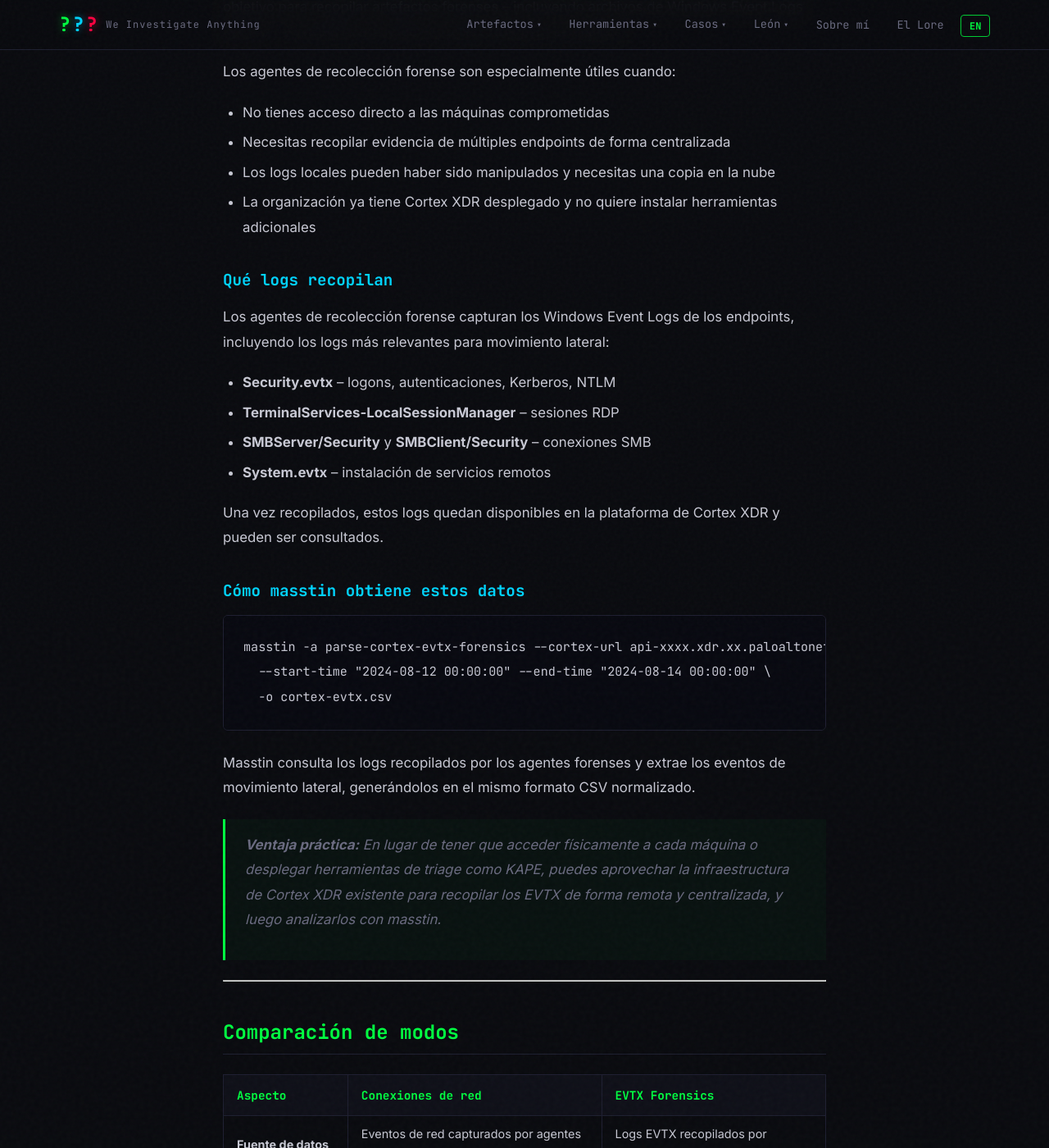
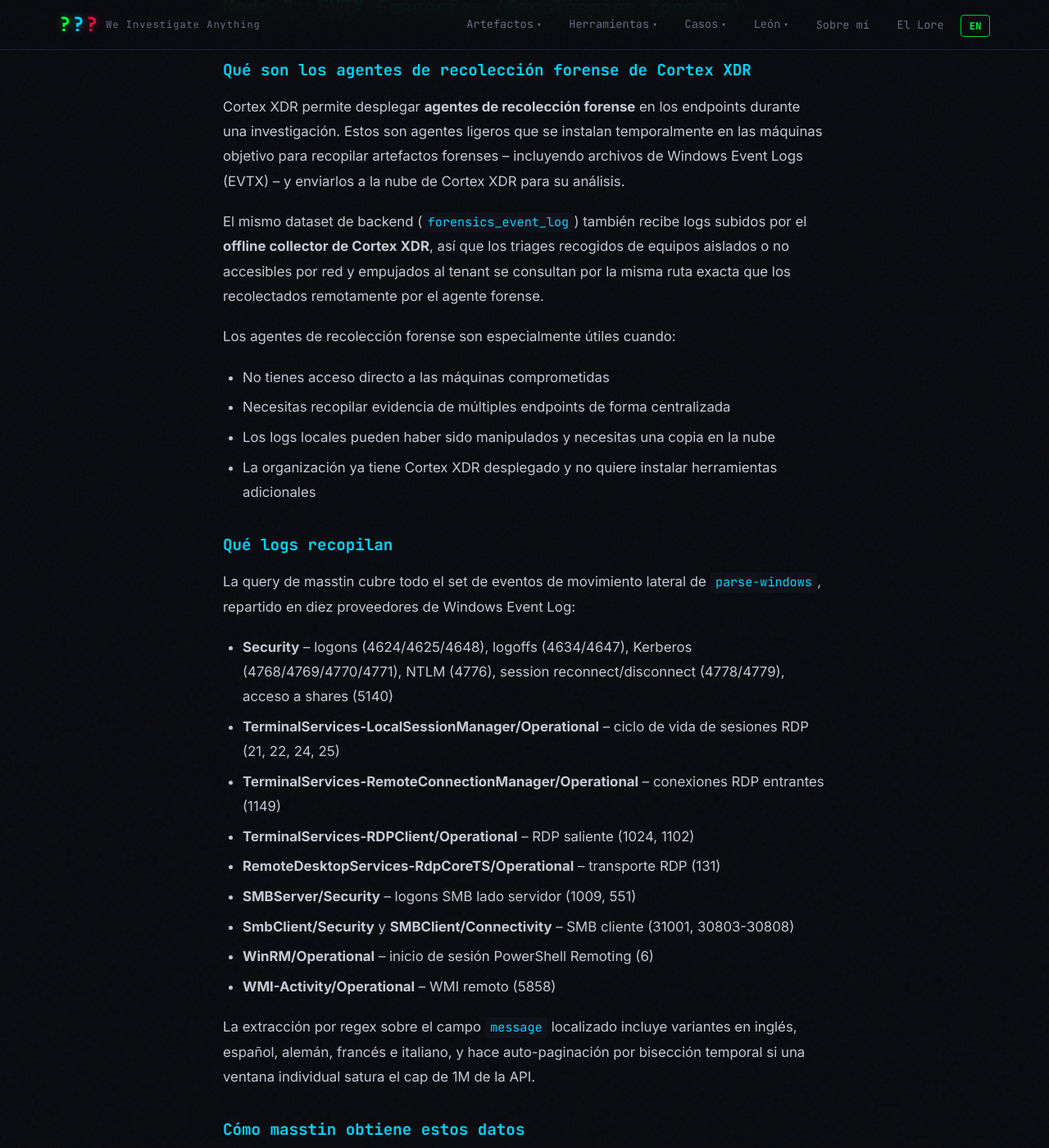
Before and after one commit to jupyterj0nes/jupyterj0nes.github.io, a Jekyll site: the page built from _posts/es/2026-04-07-cortex-xdr-artifacts.md, in a window 1280 px wide and 1400 px high, scrolled down 2385 px. Shown: the whole window at 82% size. Built offline with Jekyll 4.4.1, drawn with Linux system fonts in a browser that asks for light colours; comment, search, counter and statistics services are not loaded; some of the changed text lies outside the part shown.

Commit message:
docs(cortex): update Cortex XDR artifacts post for new masstin coverage
Reflects masstin's expanded parse-cortex-evtx-forensics module:
- Network mode default ports updated to include WinRM 5985/5986 plus
  mention of --admin-ports extension set and --ignore-local server-side
  filtering.
- EVTX forensics mode now explicitly documents that the
  forensics_event_log dataset is shared between the Cortex forensic
  collection agent and the offline collector (triage packages uploaded
  to the tenant hit the same dataset).
- Full event coverage listed: 32 event IDs across 10 EVTX providers
  (Security, TS-LSM/RCM/RDPClient/RdpCoreTS, SMB Server/Client/Connectivity,
  WinRM, WMI-Activity).
- Multi-locale regex extraction (EN/ES/DE/FR/IT) and time-bisection
  auto-pagination at the 1M API cap mentioned.
- Mode comparison table updated with accurate port/event-ID counts.

EN and ES posts kept in sync.

```diff
--- a/_posts/es/2026-04-07-cortex-xdr-artifacts.md
+++ b/_posts/es/2026-04-07-cortex-xdr-artifacts.md
@@ -23,15 +23,17 @@
 
 ### Qué captura
 
-Los agentes de Cortex XDR registran las conexiones de red establecidas por los procesos de cada endpoint. Para movimiento lateral, los puertos más relevantes son:
+Los agentes de Cortex XDR registran las conexiones de red establecidas por los procesos de cada endpoint. Para movimiento lateral, el set de puertos admin que masstin consulta por defecto es:
 
 | Puerto | Protocolo | Relevancia |
 |:------:|-----------|-----------|
+| 22   | SSH | Acceso remoto a servidores |
+| 445  | SMB | Acceso a shares, PsExec |
 | 3389 | RDP | Sesiones de escritorio remoto |
-| 445 | SMB | Acceso a shares, PsExec, WMI |
-| 22 | SSH | Acceso remoto a servidores |
+| 5985 | WinRM (HTTP)  | PowerShell Remoting |
+| 5986 | WinRM (HTTPS) | PowerShell Remoting |
 
-Masstin consulta la API de Cortex XDR para obtener datos de conexiones de red en estos puertos, extrayendo información sobre qué máquinas se conectaron entre sí, cuándo y a través de qué protocolos.
+`--admin-ports` amplía el set para incluir 135 (RPC), 139 (NetBIOS), 1433 (MSSQL), 3306 (MySQL) y 5900 (VNC) y tener visibilidad de más rutas de pivoting. `--ignore-local` empuja el filtrado de loopback/link-local/conexiones al mismo host al lado servidor para no traer datos irrelevantes, y sobre ventanas amplias `--start-time`/`--end-time` hacen auto-paginación por bisección temporal si una ventana individual satura el cap de 1M de la API.
 
 ### Qué información se obtiene
 
@@ -63,6 +65,8 @@
 
 Cortex XDR permite desplegar **agentes de recolección forense** en los endpoints durante una investigación. Estos son agentes ligeros que se instalan temporalmente en las máquinas objetivo para recopilar artefactos forenses -- incluyendo archivos de Windows Event Logs (EVTX) -- y enviarlos a la nube de Cortex XDR para su análisis.
 
+El mismo dataset de backend (`forensics_event_log`) también recibe logs subidos por el **offline collector de Cortex XDR**, así que los triages recogidos de equipos aislados o no accesibles por red y empujados al tenant se consultan por la misma ruta exacta que los recolectados remotamente por el agente forense.
+
 Los agentes de recolección forense son especialmente útiles cuando:
 
 - No tienes acceso directo a las máquinas comprometidas
@@ -72,14 +76,19 @@
 
 ### Qué logs recopilan
 
-Los agentes de recolección forense capturan los Windows Event Logs de los endpoints, incluyendo los logs más relevantes para movimiento lateral:
+La query de masstin cubre todo el set de eventos de movimiento lateral de `parse-windows`, repartido en diez proveedores de Windows Event Log:
 
-- **Security.evtx** -- logons, autenticaciones, Kerberos, NTLM
-- **TerminalServices-LocalSessionManager** -- sesiones RDP
-- **SMBServer/Security** y **SMBClient/Security** -- conexiones SMB
-- **System.evtx** -- instalación de servicios remotos
+- **Security** -- logons (4624/4625/4648), logoffs (4634/4647), Kerberos (4768/4769/4770/4771), NTLM (4776), session reconnect/disconnect (4778/4779), acceso a shares (5140)
+- **TerminalServices-LocalSessionManager/Operational** -- ciclo de vida de sesiones RDP (21, 22, 24, 25)
+- **TerminalServices-RemoteConnectionManager/Operational** -- conexiones RDP entrantes (1149)
+- **TerminalServices-RDPClient/Operational** -- RDP saliente (1024, 1102)
+- **RemoteDesktopServices-RdpCoreTS/Operational** -- transporte RDP (131)
+- **SMBServer/Security** -- logons SMB lado servidor (1009, 551)
+- **SmbClient/Security** y **SMBClient/Connectivity** -- SMB cliente (31001, 30803-30808)
+- **WinRM/Operational** -- inicio de sesión PowerShell Remoting (6)
+- **WMI-Activity/Operational** -- WMI remoto (5858)
 
-Una vez recopilados, estos logs quedan disponibles en la plataforma de Cortex XDR y pueden ser consultados.
+La extracción por regex sobre el campo `message` localizado incluye variantes en inglés, español, alemán, francés e italiano, y hace auto-paginación por bisección temporal si una ventana individual satura el cap de 1M de la API.
 
 ### Cómo masstin obtiene estos datos
 
@@ -99,9 +108,9 @@
 
 | Aspecto | Conexiones de red | EVTX Forensics |
 |---------|------------------|----------------|
-| **Fuente de datos** | Eventos de red capturados por agentes Cortex | Logs EVTX recopilados por agentes forenses |
-| **Qué aporta** | Conexiones por proceso a puertos clave | Eventos completos de Windows Event Logs |
-| **Puertos/Event IDs** | 3389, 445, 22 | 4624, 4625, 4648, 21, 22, 7045, etc. |
+| **Fuente de datos** | Eventos de red capturados por agentes Cortex | Logs EVTX recopilados por el agente forense o subidos por el offline collector |
+| **Qué aporta** | Conexiones por proceso a puertos admin | Eventos completos de Windows Event Logs |
+| **Puertos/Event IDs** | 22, 445, 3389, 5985, 5986 por defecto; `--admin-ports` añade 135, 139, 1433, 3306, 5900 | 32 event IDs repartidos en 10 proveedores (Security, TS-LSM/RCM/RDPClient/RdpCoreTS, SMB Server/Client/Connectivity, WinRM, WMI-Activity) |
 | **Acción masstin** | `parse-cortex` | `parse-cortex-evtx-forensics` |
 | **Cuándo usarlo** | Complementar EVTX con datos de red del endpoint | Cuando no tienes acceso directo a los EVTX |
 
```
Also changed, not shown: _posts/en/2026-04-07-cortex-xdr-artifacts.md (+22 -13 lines).
